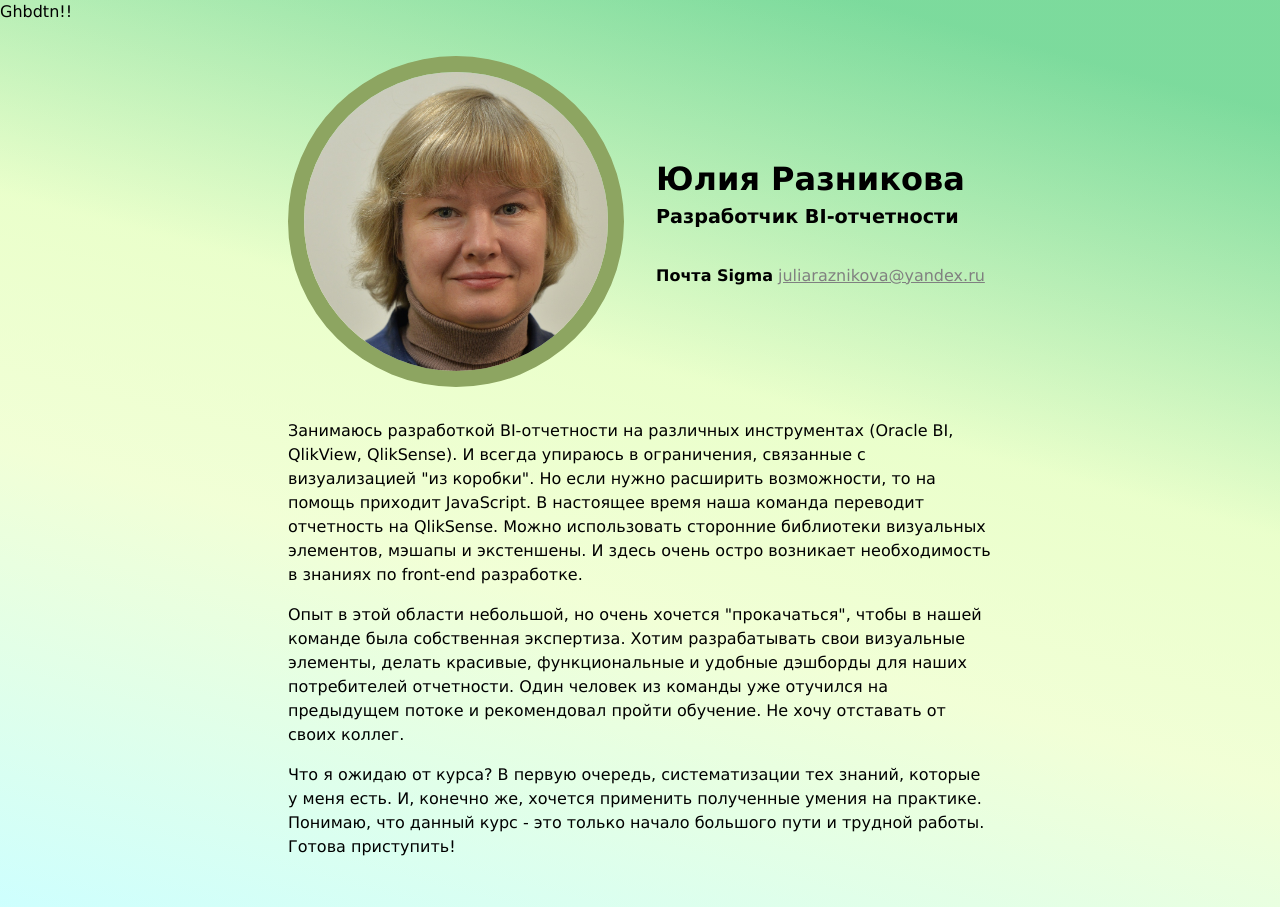
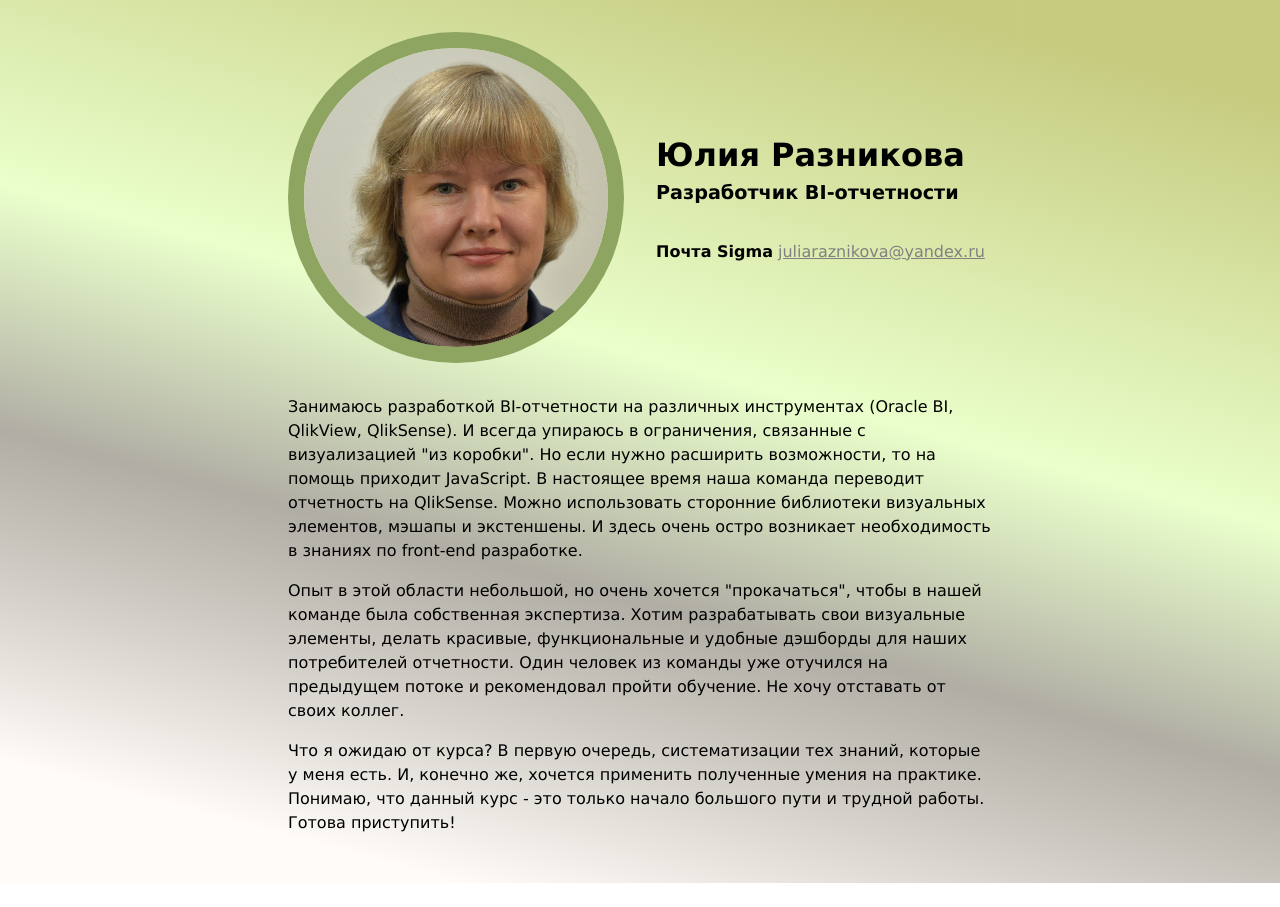
Before and after one commit to JularJular/lessons-js-core, a plain HTML site: page html-css-lesson-1/index.html in a window 1280 px wide. In both pictures the pointer is over the picture 456 px from the left and 221 px from the top of the page. After the commit the page ends 883 px from the top, so only its background shows below. Drawn offline with Linux system fonts and the light colour scheme.

Commit message:
Finished creative work

```diff
--- a/html-css-lesson-1/index.html
+++ b/html-css-lesson-1/index.html
@@ -6,9 +6,7 @@
 		<link rel="stylesheet" href="style.css">
 	</head>
 	<body>
-		<div class="cube">Ghbdtn!!</div>
 		<div class="person"> <!-- Блок -->
-
 			<div class="person__info"> <!-- Элемент -->
 				<div class="avatar"> <!-- Блок -->
 					<img class="avatar__picture" src="./avatar.jpg" /> <!-- Элемент -->
--- a/html-css-lesson-1/style.css
+++ b/html-css-lesson-1/style.css
@@ -1,7 +1,7 @@
 body,
 html {
 	width: 100%;
-	background: linear-gradient(15deg, rgba(0,255,250,0.1) 0%, rgba(217,255,142,0.2) 37%, rgba(214,255,154,0.3) 57%, rgba(0,184,63,0.3) 91%);
+	background: linear-gradient(15deg, #ff7b0004 10%, rgba(37, 28, 3, 0.2) 37%, rgba(214,255,154,0.3) 57%, #919b094d 91%);
 	font-size: 1rem;
 	font-family: Verdana, Geneva, Tahoma, sans-serif;
 }
@@ -38,12 +38,12 @@ html {
 	flex-direction: column;
 	overflow: hidden;
 	width: 100%;
-
 }
 
 .avatar__picture {
 	border:2rem solid white;
 	border-radius: 50%;
+    transition: transform 1s;
 }
 
 .contacts {
@@ -56,6 +56,7 @@ html {
 .contacts__name {
 	font-size: 2rem;
 	font-weight: bold;
+	transition: transform 1s;
 }
 
 .contacts__role {
@@ -88,17 +89,21 @@ html {
 .paragraph_last {
 	margin-bottom: 3rem;
 }
- .avatar__picture:hover {
-	-webkit-transition: -webkit-transform .8s ease-in-out;
-	-webkit-transform: rotate(360deg);
+
+.avatar__picture:hover {
 	border-radius: 50%;
 	border:1rem solid rgb(141, 165, 97);
+	transform: rotate(360deg);
+
 }
 
 .contacts__name:hover {
-	-webkit-transition: -webkit-transform .8s ease-in-out;
-	-webkit-transform: translateY(-50%);
+	filter: none;
+ 	color: rgb(141, 165, 97);
+	transform: rotate(360deg);
+}
 
-	font-size: 5rem;
-	color: rgb(141, 165, 97);
+.contacts__name:hover + div {
+	filter: blur(8px);
+ 	color: rgb(141, 165, 97);
 }
```
